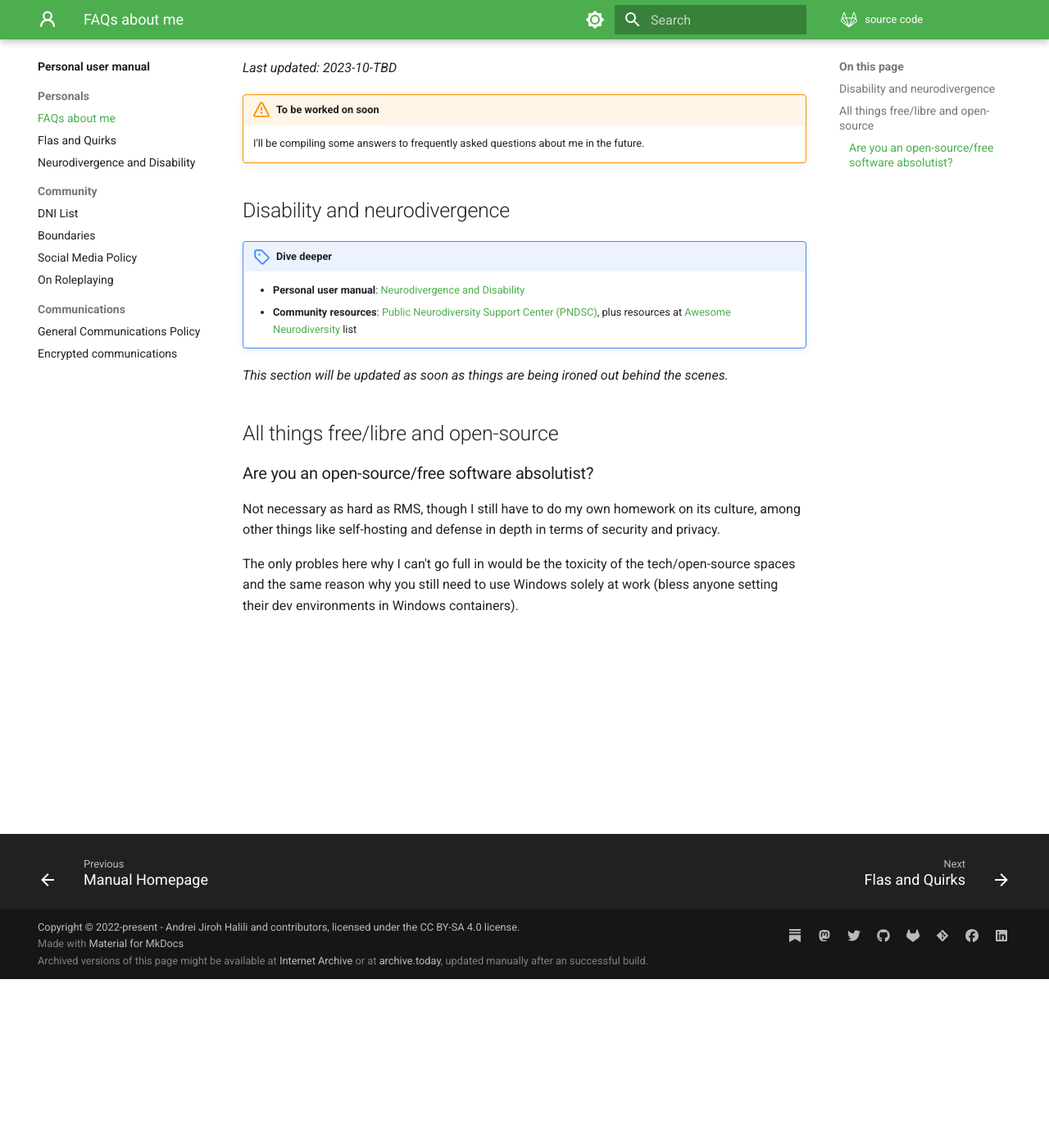
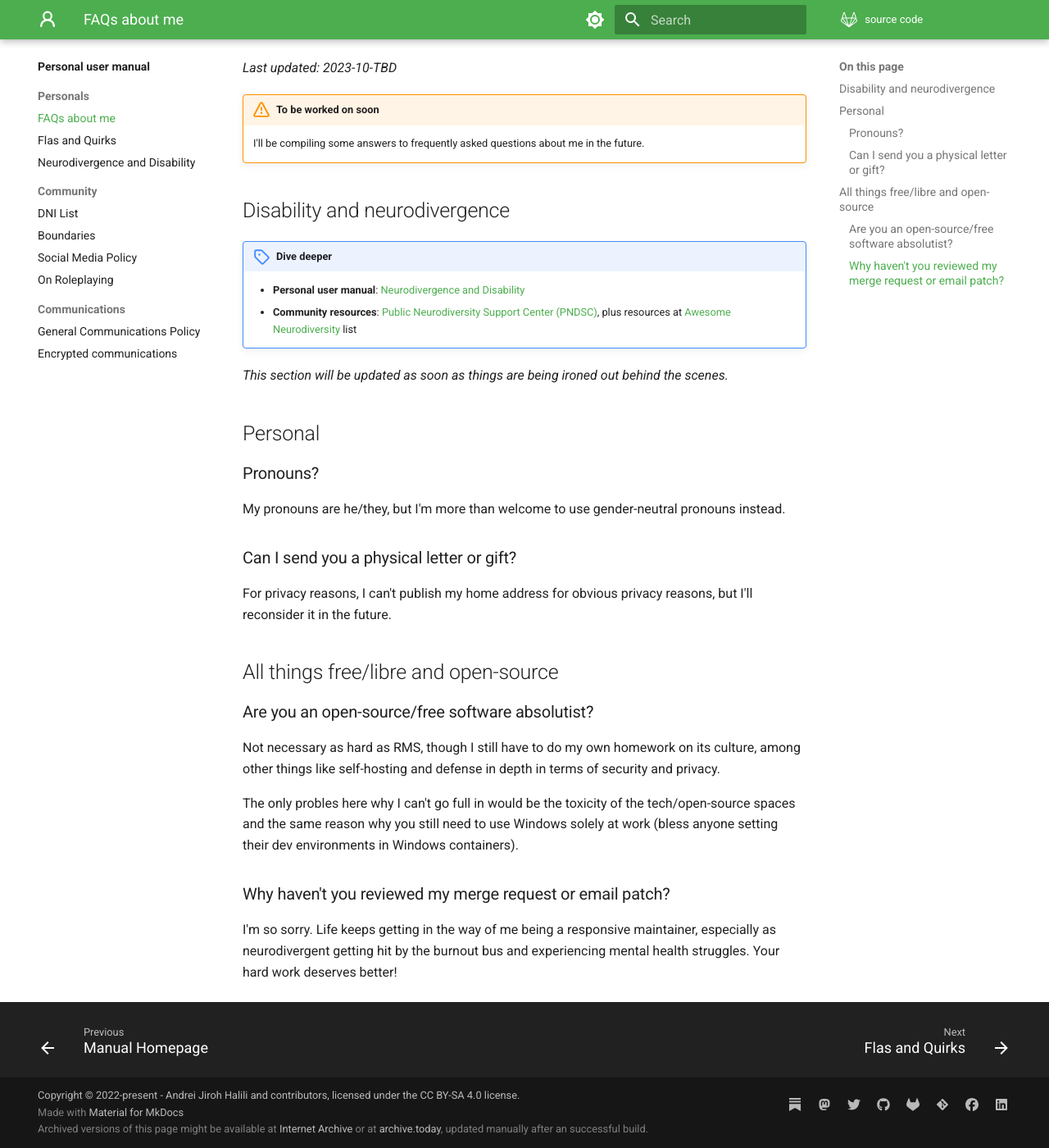
Before and after one commit to andreijiroh-dev/website, an MkDocs documentation site: the page built from markdown/faq.md, in a window 1280 px wide and 1400 px high, scrolled down 206 px. Shown: the whole window at 82% size. Built offline with MkDocs 1.6.1 and Material for MkDocs 9.7.7, drawn with Linux system fonts in a browser that asks for light colours.

```diff
--- a/markdown/faq.md
+++ b/markdown/faq.md
@@ -12,6 +12,18 @@ _Last updated: 2023-10-TBD_
     * **Community resources**: [Public Neurodiversity Support Center (PNDSC)](https://coda.io/@mykola-bilokonsky/public-neurodiversity-support-center), plus resources at [Awesome Neurodiversity](https://linktr.ee/AwesomeND) list
 
 _This section will be updated as soon as things are being ironed out behind the scenes._
+
+## Personal
+
+### Pronouns?
+
+My pronouns are he/they, but I'm more than welcome to use gender-neutral pronouns instead.
+
+### Can I send you a physical letter or gift?
+
+For privacy reasons, I can't publish my home address for obvious privacy reasons, but
+I'll reconsider it in the future.
+
 ## All things free/libre and open-source
 
 ### Are you an open-source/free software absolutist?
@@ -20,3 +32,8 @@ Not necessary as hard as RMS, though I still have to do my own homework on its c
 
 The only probles here why I can't go full in would be the toxicity of the tech/open-source spaces and the same reason
 why you still need to use Windows solely at work (bless anyone setting their dev environments in Windows containers).
+
+### Why haven't you reviewed my merge request or email patch?
+
+I'm so sorry. Life keeps getting in the way of me being a responsive maintainer, especially as neurodivergent getting hit
+by the burnout bus and experiencing mental health struggles. Your hard work deserves better!
```
Also changed, not shown: .gitlab-ci.yml (+14 -1 lines), markdown/index.md (+7 -1 lines).
